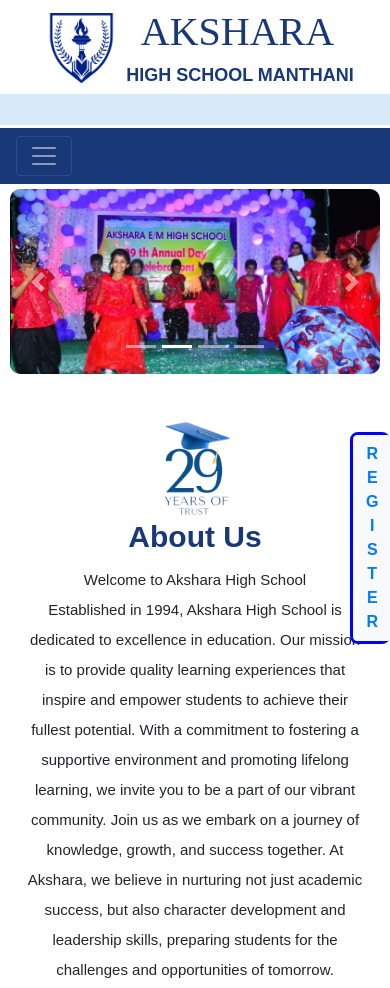
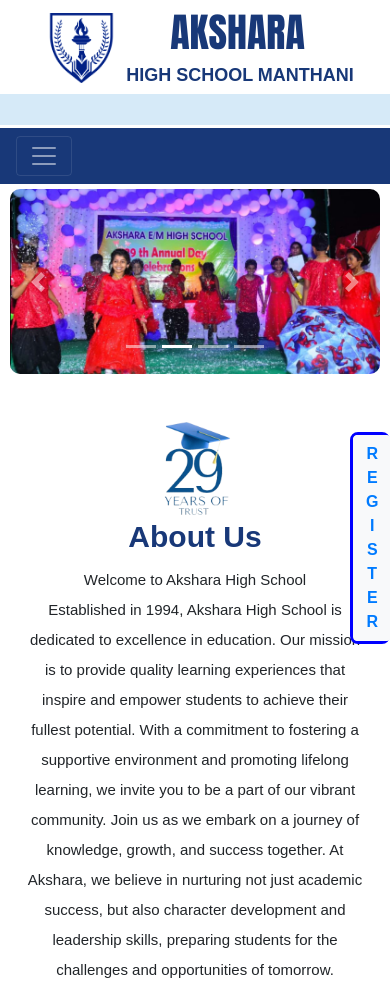
Before and after one commit to Saikiran-chelloju/akshara-school, a plain HTML site: page index.html in a window 390 px wide. Shown: the top 988 px of the page. Drawn offline with nearby package versions, Linux system fonts and the light colour scheme.

Commit message:
Update styles.css

```diff
--- a/styles.css
+++ b/styles.css
@@ -35,7 +35,7 @@
 	.school-name1 {
     font-size: 40px;
     margin-right: 5px;
-font-family: 'franklin gothic heavy';
+font-family: 'impact';
   }
 
   .sub-caption1 {
```
